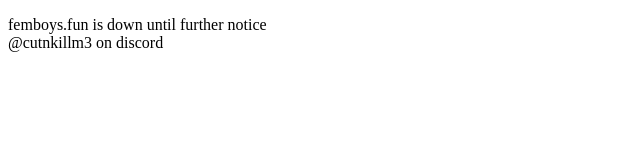
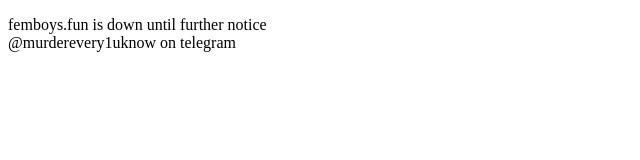
Before and after one commit to imightb3sick/site-down, a plain HTML site: page index.html in a window 1280 px wide. Shown: the full height of the page, 0-640 px from the left. Drawn offline with Linux system fonts and the light colour scheme.

Commit message:
Update index.html

```diff
--- a/index.html
+++ b/index.html
@@ -6,6 +6,6 @@
     <title>site down</title>
 </head>
 <body>
-    <p>femboys.fun is down until further notice<br>@cutnkillm3 on discord</p>
+    <p>femboys.fun is down until further notice<br>@murderevery1uknow on telegram</p>
 </body>
 </html>
```
